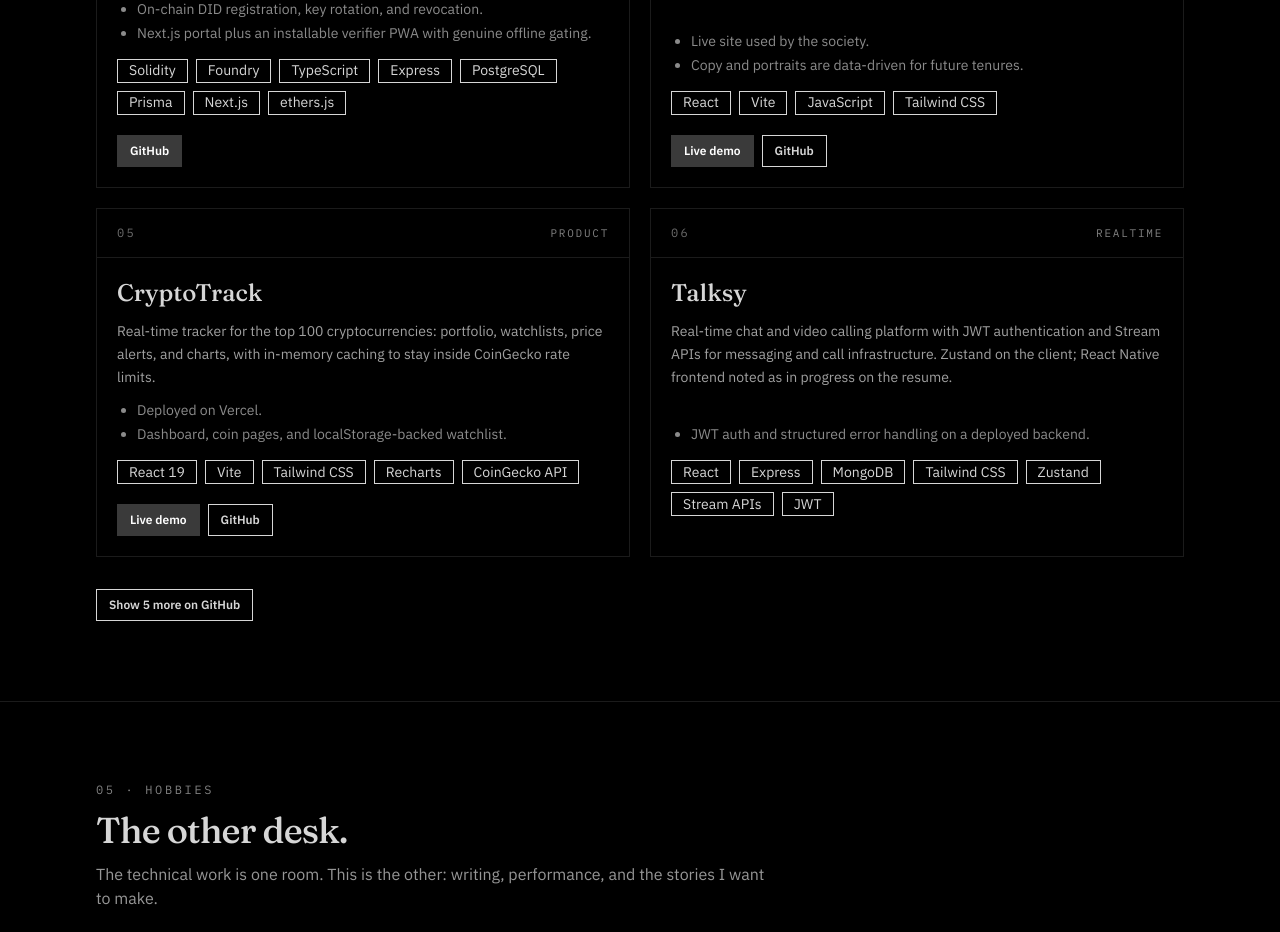
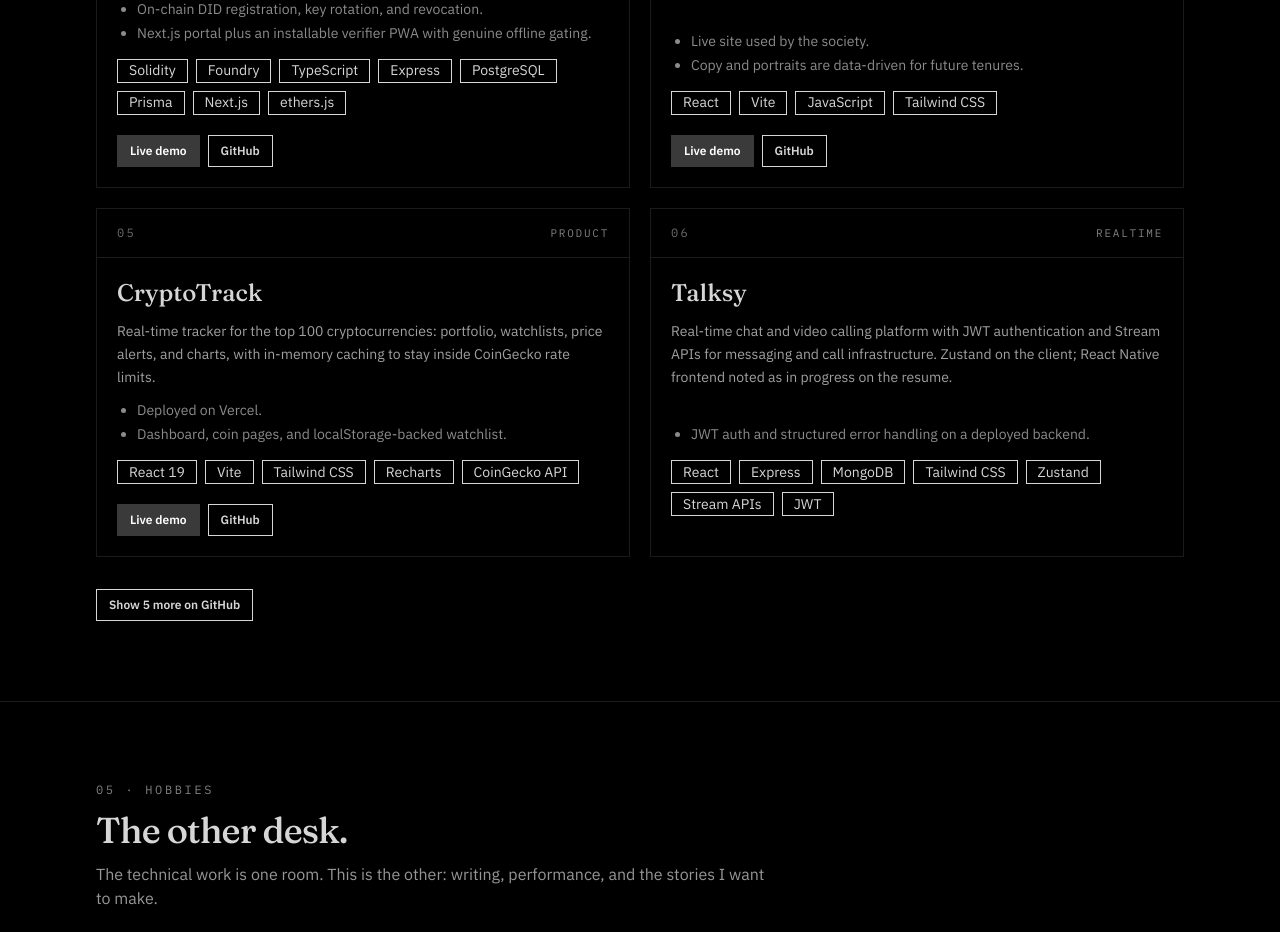
Before and after one commit to Faizaan-Alam/faizaan-alam-portfolio, a React (Vite) app: page / in a window 1280 px wide. Shown: the part 5580-6512 px from the top of the page. Built offline with nearby package versions, Linux system fonts and the light colour scheme.

Commit message:
some changes made

```diff
--- a/src/data/projects.js
+++ b/src/data/projects.js
@@ -73,7 +73,7 @@
       "ethers.js",
     ],
     github: "https://github.com/Faizaan-Alam/anubandh-sih26125",
-    live: "",
+    live: "https://anubandh-web.vercel.app",
     image: "/images/projects/anubandh.svg",
   },
   {
```
